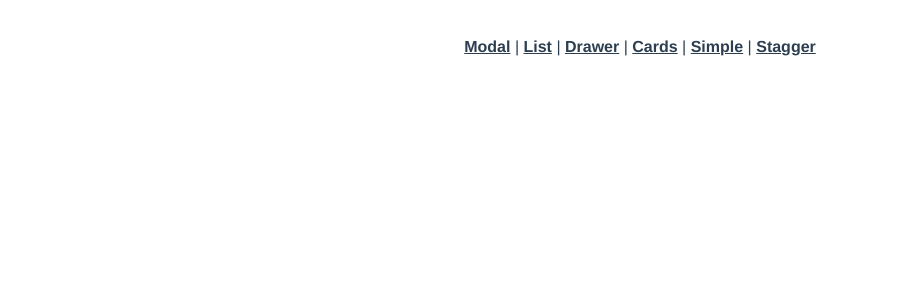
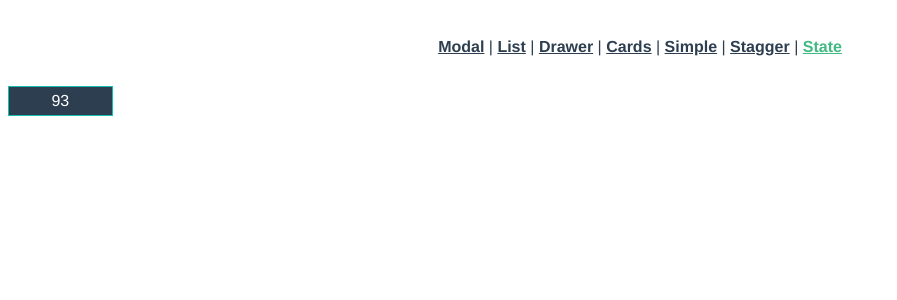
Before and after one commit to kjkorea-dev/learning_vuemastery_animating-vue3, a Vue app: page /state in a window 1280 px wide. Shown: the top 300 px of the page, without its empty margins (0-897 px from the left). Built offline with nearby package versions, Linux system fonts and the light colour scheme.

Commit message:
State with GSAP

```diff
--- a/src/App.vue
+++ b/src/App.vue
@@ -5,7 +5,8 @@
     <router-link to="/drawer">Drawer</router-link> |
     <router-link to="/cards">Cards</router-link> |
     <router-link to="/simple">Simple</router-link> |
-    <router-link to="/stagger">Stagger</router-link>
+    <router-link to="/stagger">Stagger</router-link> |
+    <router-link to="/state">State</router-link>
   </div>
   <router-view v-slot="{ Component }">
     <transition name="slide-fade" mode="out-in">
--- a/src/router/index.js
+++ b/src/router/index.js
@@ -4,6 +4,7 @@
 import Cards from '@/views/Cards.vue'
 import Simple from '@/views/Simple.vue'
 import Stagger from '@/views/Stagger.vue'
+import State from '@/views/State.vue'
 
 const routes = [
   {
@@ -40,6 +41,11 @@
     name: Stagger,
     component: Stagger,
   },
+  {
+    path: '/state',
+    name: State,
+    component: State,
+  },
 ]
 
 const router = createRouter({
--- /dev/null
+++ b/src/views/State.vue
@@ -0,0 +1,49 @@
+<template>
+  <div>
+    <div :style="{ width: tweenedNumber + 'px' }" class="bar">
+      <span>{{ tweenedNumber.toFixed(0) }} </span>
+    </div>
+  </div>
+</template>
+
+<script>
+import gsap from 'gsap'
+
+export default {
+  data() {
+    return {
+      number: 0,
+      tweenedNumber: 0,
+    }
+  },
+  watch: {
+    number(newValue) {
+      gsap.to(this.$data, {
+        duration: 1,
+        ease: 'circ.out',
+        tweenedNumber: newValue,
+      })
+    },
+  },
+  methods: {
+    randomeNumber() {
+      this.number = Math.floor(Math.random() * (800 - 0))
+    },
+  },
+  created() {
+    setInterval(this.randomeNumber, 1500)
+  },
+}
+</script>
+
+<style scoped>
+.bar {
+  padding: 5px;
+  background-color: #2c3e50;
+  border: 1px #16c0b0 solid;
+  min-width: 20px;
+}
+.bar span {
+  color: white;
+}
+</style>
```
